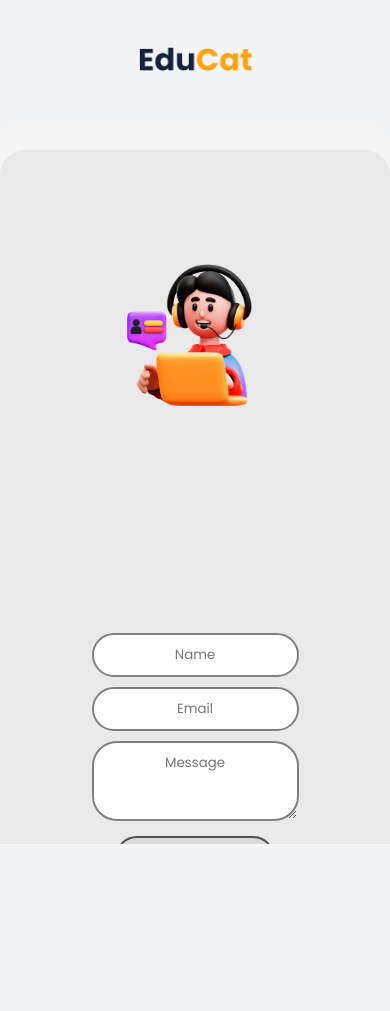
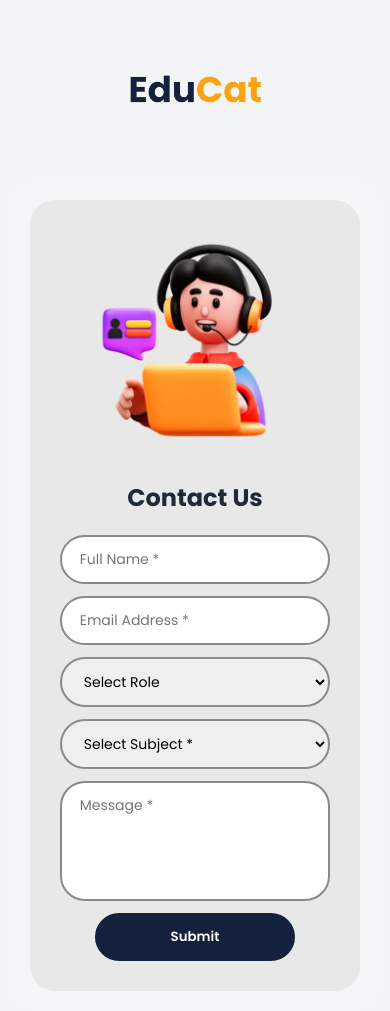
Before and after one commit to het52004/educat, a React (Vite) app in the folder frontend/: page /contact in a window 390 px wide. Before the commit the page ends 844 px from the top, so only its background shows below. Built offline with nearby package versions, Linux system fonts and the light colour scheme.

Commit message:
ContactUs page updated

```diff
--- a/frontend/src/pages/ContactUs.jsx
+++ b/frontend/src/pages/ContactUs.jsx
@@ -1,208 +1,42 @@
 import { useState } from "react";
-//import "../assets/css/style.css";
-//import "../assets/css/videop.css";
+import "../styles/ContactUs.css";
 
-export default function Contact() {
+export default function ContactUs() {
   const [formData, setFormData] = useState({
-    txt_name: "",
+    name: "",
     email: "",
+    role: "",
+    subject: "",
     message: "",
   });
 
   const [error, setError] = useState("");
 
   const handleChange = (e) => {
-    setFormData({
-      ...formData,
-      [e.target.name]: e.target.value,
-    });
+    setFormData({ ...formData, [e.target.name]: e.target.value });
   };
 
-  const handleSubmit = async (e) => {
+  const handleSubmit = (e) => {
     e.preventDefault();
 
-    if (!formData.txt_name || !formData.email || !formData.message) {
-      setError("Please enter all fields");
+    if (!formData.name || !formData.email || !formData.subject || !formData.message) {
+      setError("Please fill all required fields");
       return;
     }
 
-    const form = new FormData();
-    form.append("txt_name", formData.txt_name);
-    form.append("email", formData.email);
-    form.append("message", formData.message);
-
-    try {
-      const response = await fetch("http://localhost/backend/contact.php", {
-        method: "POST",
-        body: form,
-        credentials: "include",
-      });
-
-      const data = await response.json();
-
-      if (data.status === "error") {
-        setError(data.message);
-      } else {
-        window.location.reload();
-      }
-    } catch {
-      setError("Something went wrong");
-    }
+    console.log(formData);
+    setError("");
   };
 
   return (
     <>
-      <style>{`
-        *, *::before, *::after { box-sizing: border-box; margin:0; padding:0; }
-        html, body { max-width: 100%; overflow-x: hidden; }
-        body { font-family: Arial, sans-serif;}
-
-        .container {
-          display: flex;
-          justify-content: center;
-          width: 100%;
-          overflow-x: hidden;
-        }
-
-        .contact_cont {
-          width: 100%;
-          border-radius: 25px;
-          min-height: 87vh;
-          background-color: rgba(223, 223, 223, 0.56);
-          display: flex;
-          align-items: center;
-          justify-content: space-between;
-          flex-wrap: wrap;
-          padding: 10px;
-        }
-
-        .leftcon, .rightcon {
-          flex: 1 1 100%;
-          display: flex;
-          align-items: center;
-          justify-content: center;
-        }
-
-        /* reduced bottom margin */
-        .leftcon { margin-bottom: 5px; }
-
-        .contact_cont h1 {
-          color: black;
-          font-size: 2.5rem;
-          font-family: monospace;
-          margin-bottom: 2rem;
-        }
-
-        .inputcon {
-          padding: 10px 20px;
-          width: 90%;
-          max-width: 300px;
-          text-align: center;
-          border-radius: 25px;
-          margin: 5px;
-          transition: 0.5s all ease;
-          border: 2px solid grey;
-        }
-
-        .inputcon:focus {
-          width: 95%;
-          max-width: 300px;
-          border-color: rgb(15, 162, 230);
-          outline: none;
-        }
-
-        form {
-          display: flex;
-          flex-direction: column;
-          align-items: center;
-          padding: 10px;
-          width: 100%;
-        }
-
-        .btncon {
-          cursor: pointer;
-          width: 90%;
-          max-width: 200px;
-          padding: 10px 20px;
-          border-radius: 25px;
-          outline: none;
-          border: 2px solid rgb(80, 80, 80);
-          transition: 0.2s all ease;
-          background-color: rgb(216, 216, 216);
-          margin-top: 10px;
-        }
-
-        .btncon:hover {
-          background-color: rgb(80, 80, 80);
-          color: white;
-          font-weight: bold;
-        }
-
-        .btncon:active {
-          background-color: rgb(39, 39, 39);
-          border: 2px solid rgb(39, 39, 39);
-          color: white;
-          font-weight: bold;
-        }
-
-        /* ================= IMAGE SIZES ================= */
-        .leftcon img {
-          width: 90%;
-          max-width: 300px;
-          height: auto;
-          display: block;
-        }
-
-        .logo img {
-          width: 100%;
-          max-width: 150px;
-          height: auto;
-          display: block;
-          margin: 0 auto;
-        }
-
-        /* ================= DEVICE SPECIFIC ================= */
-        /* iPhone 12 */
-        @media only screen and (max-width: 390px){
-          .contact_cont { flex-direction: column; padding: 5px; min-height: 100vh; }
-          .leftcon img { max-width: 180px; }
-          textarea.inputcon { height: 80px; }
-          .inputcon, .inputcon:focus { max-width: 220px; }
-          .btncon { max-width: 160px; }
-          .logo img { max-width: 120px; }
-        }
-
-        /* iPhone 14 */
-        @media only screen and (max-width: 430px) and (min-width: 391px){
-          .contact_cont { flex-direction: column; padding: 8px; }
-          .leftcon img { max-width: 200px; }
-          textarea.inputcon { height: 100px; }
-          .inputcon, .inputcon:focus { max-width: 240px; }
-          .btncon { max-width: 180px; }
-          .logo img { max-width: 130px; }
-        }
-
-        /* iPad */
-        @media only screen and (min-width: 768px) and (max-width: 1366px){
-          .contact_cont { flex-direction: row; flex-wrap: nowrap; padding: 20px; }
-          .leftcon, .rightcon { width: 48%; }
-          .leftcon img { max-width: 300px; }
-          textarea.inputcon { height: 120px; }
-          .inputcon, .inputcon:focus { max-width: 300px; }
-          .btncon { max-width: 200px; }
-          .logo img { max-width: 150px; }
-        }
-      `}</style>
-
       {/* ================= HEADER ================= */}
-      <header>
-        <nav className="navigation" style={{ justifyContent: "center" }}>
-          <div className="logo">
-            <a href="/">
-              <img src="/assets/images/EduCat (3).png" alt="Logo" />
-            </a>
-          </div>
-        </nav>
+      <header className="header">
+        <img
+          src="/assets/images/EduCat (3).png"
+          alt="EduCat"
+          className="logo"
+        />
       </header>
 
       {/* ================= MAIN ================= */}
@@ -213,41 +47,67 @@ export default function Contact() {
           </div>
 
           <div className="rightcon">
-            <div className="c_form">
-              {error && (
-                <div className="alert alert-danger">
-                  <strong>Error.</strong> {error}
-                </div>
-              )}
+            <form className="contact_form" onSubmit={handleSubmit}>
+              <h2>Contact Us</h2>
 
-              <form onSubmit={handleSubmit}>
+              {error && <p className="error">{error}</p>}
+
               <input
                 type="text"
-                  name="txt_name"
+                name="name"
+                placeholder="Full Name *"
                 className="inputcon"
-                  placeholder="Name"
-                  value={formData.txt_name}
+                value={formData.name}
                 onChange={handleChange}
               />
+
               <input
                 type="email"
                 name="email"
+                placeholder="Email Address *"
                 className="inputcon"
-                  placeholder="Email"
                 value={formData.email}
                 onChange={handleChange}
               />
+
+              <select
+                name="role"
+                className="inputcon"
+                value={formData.role}
+                onChange={handleChange}
+              >
+                <option value="">Select Role</option>
+                <option value="student">Student</option>
+                <option value="instructor">Instructor</option>
+                <option value="visitor">Visitor</option>
+              </select>
+
+              <select
+                name="subject"
+                className="inputcon"
+                value={formData.subject}
+                onChange={handleChange}
+              >
+                <option value="">Select Subject *</option>
+                <option value="account">Account Issue</option>
+                <option value="course">Course Related</option>
+                <option value="payment">Payment / Billing</option>
+                <option value="technical">Technical Issue</option>
+                <option value="general">General Inquiry</option>
+              </select>
+
               <textarea
                 name="message"
-                  rows="10"
-                  className="inputcon"
-                  placeholder="Message"
+                placeholder="Message *"
+                className="inputcon textarea"
                 value={formData.message}
                 onChange={handleChange}
               />
-                <input type="submit" value="Submit" className="btncon" />
+
+              <button type="submit" className="btncon">
+                Submit
+              </button>
             </form>
-            </div>
           </div>
         </div>
       </div>
--- /dev/null
+++ b/frontend/src/styles/ContactUs.css
@@ -0,0 +1,138 @@
+/* ========== RESET ========== */
+* {
+  box-sizing: border-box;
+  margin: 0;
+  padding: 0;
+}
+
+body {
+  font-family: Arial, sans-serif;
+  background: #f5f5f5;
+}
+
+/* ========== HEADER ========== */
+.header {
+  display: flex;
+  justify-content: center;
+  padding: 20px 0;
+}
+
+.logo {
+  width: 140px;
+}
+
+/* ========== MAIN CONTAINER ========== */
+.container {
+  display: flex;
+  justify-content: center;
+  padding: 20px;
+}
+
+.contact_cont {
+  width: 100%;
+  max-width: 1100px;
+  background: rgba(223, 223, 223, 0.56);
+  border-radius: 25px;
+  padding: 30px;
+
+  display: flex;
+  align-items: center;
+  justify-content: space-between;
+  gap: 30px;
+}
+
+/* ========== LEFT IMAGE ========== */
+.leftcon {
+  flex: 1;
+  display: flex;
+  justify-content: center;
+}
+
+.leftcon img {
+  max-width: 300px;
+  width: 100%;
+}
+
+/* ========== RIGHT FORM ========== */
+.rightcon {
+  flex: 1;
+  display: flex;
+  justify-content: center;
+}
+
+.contact_form {
+  width: 100%;
+  max-width: 380px;
+  display: flex;
+  flex-direction: column;
+  align-items: center;
+}
+
+.contact_form h2 {
+  margin-bottom: 20px;
+}
+
+/* ========== INPUTS ========== */
+.inputcon {
+  width: 100%;
+  padding: 12px 18px;
+  margin-bottom: 12px;
+  border-radius: 25px;
+  border: 2px solid #8a8a8a;
+  font-size: 14px;
+}
+
+.inputcon:focus {
+  outline: none;
+  border-color: #0fa2e6;
+}
+
+.textarea {
+  min-height: 120px;
+  resize: none;
+}
+
+/* ========== BUTTON ========== */
+.btncon {
+  width: 200px;
+  padding: 12px;
+  border-radius: 25px;
+  border: 2px solid #14213d;
+  background-color: #14213d;
+  color: #ffffff;
+  font-weight: 600;
+  cursor: pointer;
+  transition: all 0.3s ease;
+}
+
+.btncon:hover {
+  background-color: #ffffff;
+  color: #14213d;
+}
+
+.btncon:active {
+  background-color: #0f1a2f;
+  color: #ffffff;
+}
+
+
+/* ========== ERROR ========== */
+.error {
+  color: red;
+  margin-bottom: 10px;
+}
+
+/* ========== RESPONSIVE ========== */
+@media (max-width: 768px) {
+  .contact_cont {
+    flex-direction: column;
+  }
+
+  .leftcon img {
+    max-width: 220px;
+  }
+
+  .contact_form {
+    max-width: 300px;
+  }
+}
```
Lines whose indentation alone changed are shown as unchanged.
